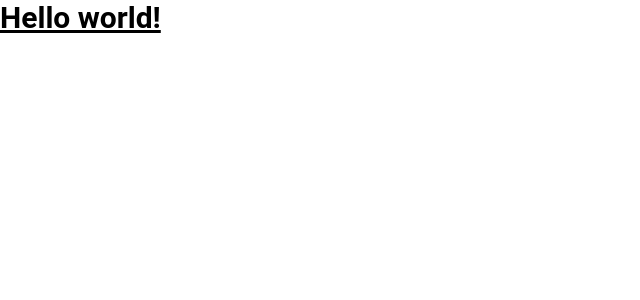
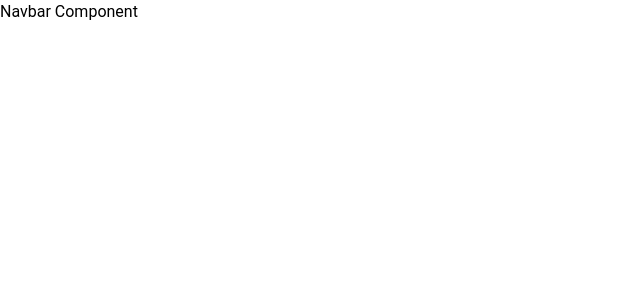
Before and after one commit to wacho91/marketing-ck, a React (Vite) app: page / in a window 1280 px wide. Shown: the top 300 px of the page, without its empty margins (0-640 px from the left). Built offline with nearby package versions, Linux system fonts and the light colour scheme.

Commit message:
Navbar component

```diff
--- a/src/App.jsx
+++ b/src/App.jsx
@@ -1,12 +1,13 @@
+import Navbar from "./components/Navbar/Navbar"
 
 
 function App() {
 
 
   return (
-    <h1 className="text-3xl font-bold underline">
-      Hello world!
-    </h1>
+    <main className="overflow-x-hidden">
+        <Navbar />
+    </main>
   )
 }
 
--- /dev/null
+++ b/src/components/Navbar/Navbar.jsx
@@ -0,0 +1,11 @@
+
+
+const Navbar = () => {
+  return (
+    <div>
+        Navbar Component
+    </div>
+  )
+}
+
+export default Navbar
```
